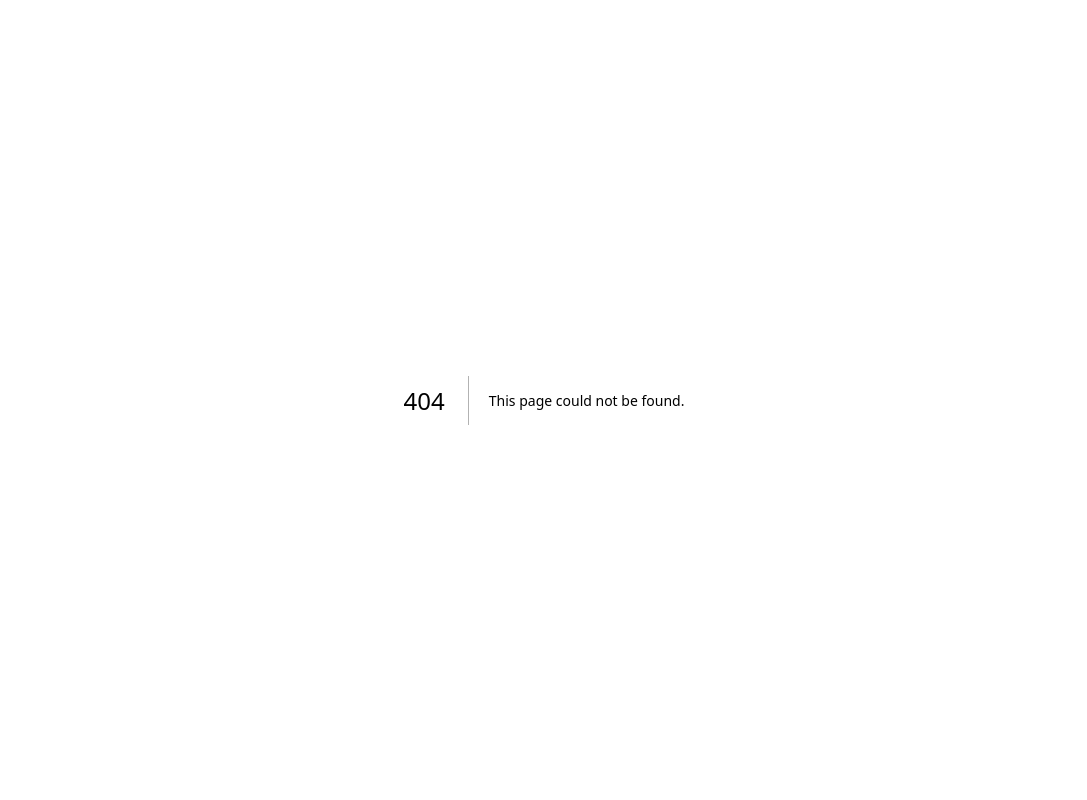
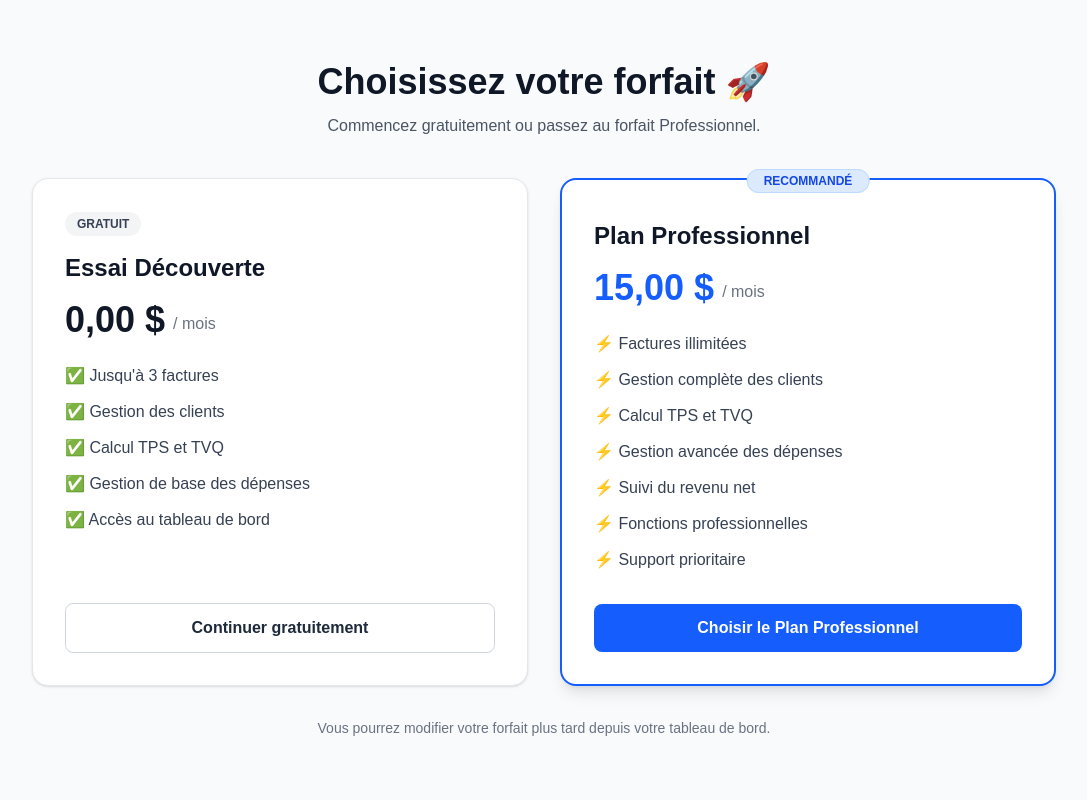
Before and after one commit to Raphinfo/quebec-facture, a Next.js app: page /choose-plan in a window 1280 px wide. Before the commit this address had no page. Shown: the top 800 px of the page, without its empty margins (96-1183 px from the left). Built offline with nearby package versions, Linux system fonts and the light colour scheme.

Commit message:
Add plan selection after registration

```diff
--- /dev/null
+++ b/app/choose-plan/page.tsx
@@ -0,0 +1,182 @@
+'use client';
+
+import { useState } from 'react';
+
+export default function ChoosePlanPage() {
+  const [loading, setLoading] = useState(false);
+  const [error, setError] = useState('');
+
+  const chooseFreePlan = () => {
+    window.location.href = '/dashboard';
+  };
+
+  const chooseProPlan = async () => {
+    setError('');
+    setLoading(true);
+
+    try {
+      const res = await fetch('/api/stripe/checkout', {
+        method: 'POST',
+        headers: {
+          'Content-Type': 'application/json',
+        },
+      });
+
+      const contentType = res.headers.get('content-type');
+
+      if (!contentType?.includes('application/json')) {
+        const text = await res.text();
+
+        console.error('Réponse Stripe non JSON :', text);
+
+        throw new Error(
+          'Le serveur a retourné une réponse inattendue.'
+        );
+      }
+
+      const data = await res.json();
+
+      if (!res.ok) {
+        throw new Error(
+          data.error || "Impossible d'ouvrir le paiement Stripe."
+        );
+      }
+
+      if (!data.url) {
+        throw new Error(
+          "Stripe n'a retourné aucune URL de paiement."
+        );
+      }
+
+      window.location.href = data.url;
+
+    } catch (err: unknown) {
+      if (err instanceof Error) {
+        setError(err.message);
+      } else {
+        setError('Une erreur inattendue est survenue.');
+      }
+    } finally {
+      setLoading(false);
+    }
+  };
+
+  return (
+    <main className="min-h-screen bg-gray-50 flex items-center justify-center px-6 py-12">
+      <div className="w-full max-w-5xl">
+
+        <div className="text-center mb-10">
+          <h1 className="text-4xl font-bold text-gray-900">
+            Choisissez votre forfait 🚀
+          </h1>
+
+          <p className="mt-3 text-gray-600">
+            Commencez gratuitement ou passez au forfait Professionnel.
+          </p>
+        </div>
+
+        {error && (
+          <div className="max-w-xl mx-auto mb-6 p-4 text-sm text-red-700 bg-red-50 border border-red-200 rounded-lg">
+            {error}
+          </div>
+        )}
+
+        <div className="grid grid-cols-1 md:grid-cols-2 gap-8">
+
+          {/* PLAN GRATUIT */}
+          <div className="bg-white border border-gray-200 rounded-2xl shadow-sm p-8 flex flex-col">
+
+            <div className="mb-6">
+              <span className="inline-block px-3 py-1 text-xs font-semibold text-gray-700 bg-gray-100 rounded-full">
+                GRATUIT
+              </span>
+
+              <h2 className="mt-4 text-2xl font-bold text-gray-900">
+                Essai Découverte
+              </h2>
+
+              <div className="mt-4 flex items-end gap-2">
+                <span className="text-4xl font-bold text-gray-900">
+                  0,00 $
+                </span>
+
+                <span className="text-gray-500 mb-1">
+                  / mois
+                </span>
+              </div>
+            </div>
+
+            <ul className="space-y-3 text-gray-700 mb-8 flex-1">
+              <li>✅ Jusqu'à 3 factures</li>
+              <li>✅ Gestion des clients</li>
+              <li>✅ Calcul TPS et TVQ</li>
+              <li>✅ Gestion de base des dépenses</li>
+              <li>✅ Accès au tableau de bord</li>
+            </ul>
+
+            <button
+              type="button"
+              onClick={chooseFreePlan}
+              className="w-full py-3 px-4 rounded-lg border border-gray-300 bg-white text-gray-800 font-semibold hover:bg-gray-50 transition"
+            >
+              Continuer gratuitement
+            </button>
+          </div>
+
+          {/* PLAN PRO */}
+          <div className="bg-white border-2 border-blue-600 rounded-2xl shadow-lg p-8 flex flex-col relative">
+
+            <div className="absolute -top-3 left-1/2 -translate-x-1/2">
+              <span className="px-4 py-1 text-xs font-bold text-blue-700 bg-blue-100 border border-blue-200 rounded-full">
+                RECOMMANDÉ
+              </span>
+            </div>
+
+            <div className="mb-6">
+              <h2 className="mt-2 text-2xl font-bold text-gray-900">
+                Plan Professionnel
+              </h2>
+
+              <div className="mt-4 flex items-end gap-2">
+                <span className="text-4xl font-bold text-blue-600">
+                  15,00 $
+                </span>
+
+                <span className="text-gray-500 mb-1">
+                  / mois
+                </span>
+              </div>
+            </div>
+
+            <ul className="space-y-3 text-gray-700 mb-8 flex-1">
+              <li>⚡ Factures illimitées</li>
+              <li>⚡ Gestion complète des clients</li>
+              <li>⚡ Calcul TPS et TVQ</li>
+              <li>⚡ Gestion avancée des dépenses</li>
+              <li>⚡ Suivi du revenu net</li>
+              <li>⚡ Fonctions professionnelles</li>
+              <li>⚡ Support prioritaire</li>
+            </ul>
+
+            <button
+              type="button"
+              onClick={chooseProPlan}
+              disabled={loading}
+              className="w-full py-3 px-4 rounded-lg bg-blue-600 text-white font-semibold hover:bg-blue-700 transition disabled:opacity-50 disabled:cursor-not-allowed"
+            >
+              {loading
+                ? 'Redirection vers Stripe...'
+                : 'Choisir le Plan Professionnel'}
+            </button>
+          </div>
+
+        </div>
+
+        <p className="text-center mt-8 text-sm text-gray-500">
+          Vous pourrez modifier votre forfait plus tard depuis votre tableau de bord.
+        </p>
+
+      </div>
+    </main>
+  );
+}
--- a/app/page.tsx
+++ b/app/page.tsx
@@ -15,11 +15,15 @@
     setLoading(true);
 
     try {
-    // 1. Inscription de l'utilisateur
       const res = await fetch('/api/auth/register', {
         method: 'POST',
-      headers: { 'Content-Type': 'application/json' },
-      body: JSON.stringify({ email, password }),
+        headers: {
+          'Content-Type': 'application/json',
+        },
+        body: JSON.stringify({
+          email,
+          password,
+        }),
       });
 
       const data = await res.json();
@@ -30,42 +34,7 @@
         );
       }
 
-    // 2. Création de la session Stripe Checkout
-    const stripeRes = await fetch('/api/stripe/checkout', {
-      method: 'POST',
-      headers: {
-        'Content-Type': 'application/json',
-      },
-      body: JSON.stringify({ email }),
-    });
-
-    const contentType = stripeRes.headers.get('content-type');
-
-    if (!contentType?.includes('application/json')) {
-      const text = await stripeRes.text();
-
-      console.error('Réponse Stripe non JSON :', text);
-
-      throw new Error(
-        "Le serveur Stripe a retourné une réponse inattendue."
-      );
-    }
-
-    const stripeData = await stripeRes.json();
-
-    if (!stripeRes.ok) {
-      throw new Error(
-        stripeData.error || "Impossible d'initier le paiement Stripe"
-      );
-    }
-
-    if (!stripeData.url) {
-      throw new Error(
-        "Stripe n'a retourné aucune URL de paiement."
-      );
-    }
-
-    window.location.href = stripeData.url;
+      window.location.href = '/choose-plan';
 
     } catch (err: unknown) {
       if (err instanceof Error) {
@@ -81,9 +50,15 @@
   return (
     <div className="flex min-h-screen flex-col items-center justify-center p-6 bg-gray-50">
       <div className="w-full max-w-md p-8 space-y-6 bg-white rounded-xl shadow-md border border-gray-100">
+
         <div className="text-center">
-          <h1 className="text-3xl font-bold tracking-tight text-gray-900">Créer un compte</h1>
-          <p className="mt-2 text-sm text-gray-600">Simplifiez la gestion de vos factures au Québec</p>
+          <h1 className="text-3xl font-bold tracking-tight text-gray-900">
+            Créer un compte
+          </h1>
+
+          <p className="mt-2 text-sm text-gray-600">
+            Simplifiez la gestion de vos factures au Québec
+          </p>
         </div>
 
         {error && (
@@ -92,9 +67,15 @@
           </div>
         )}
 
-        <form className="space-y-4" onSubmit={handleSubmit}>
+        <form
+          className="space-y-4"
+          onSubmit={handleSubmit}
+        >
           <div>
-            <label className="block text-sm font-medium text-gray-700">Adresse courriel</label>
+            <label className="block text-sm font-medium text-gray-700">
+              Adresse courriel
+            </label>
+
             <input
               type="email"
               required
@@ -106,7 +87,10 @@
           </div>
 
           <div>
-            <label className="block text-sm font-medium text-gray-700">Mot de passe</label>
+            <label className="block text-sm font-medium text-gray-700">
+              Mot de passe
+            </label>
+
             <input
               type="password"
               required
@@ -122,16 +106,21 @@
             disabled={loading}
             className="w-full py-2 px-4 text-white bg-blue-600 hover:bg-blue-700 rounded-lg font-medium shadow transition duration-150 ease-in-out disabled:opacity-50"
           >
-            {loading ? 'Création de l\'abonnement...' : "S'inscrire et s'abonner"}
+            {loading ? 'Création du compte...' : 'Créer mon compte'}
           </button>
         </form>
 
         <p className="text-center text-sm text-gray-600">
           Vous avez déjà un compte ?{' '}
-          <Link href="/login" className="font-medium text-blue-600 hover:underline">
+
+          <Link
+            href="/login"
+            className="font-medium text-blue-600 hover:underline"
+          >
             Se connecter
           </Link>
         </p>
+
       </div>
     </div>
   );
```
Lines whose indentation alone changed are shown as unchanged.
